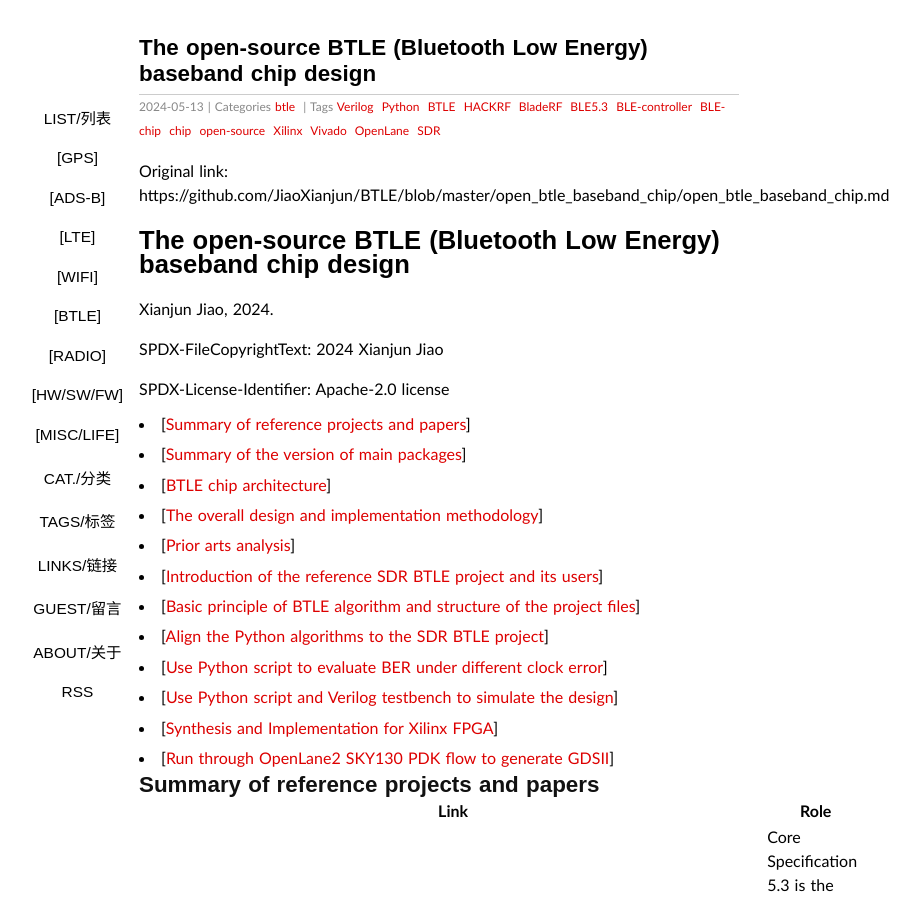
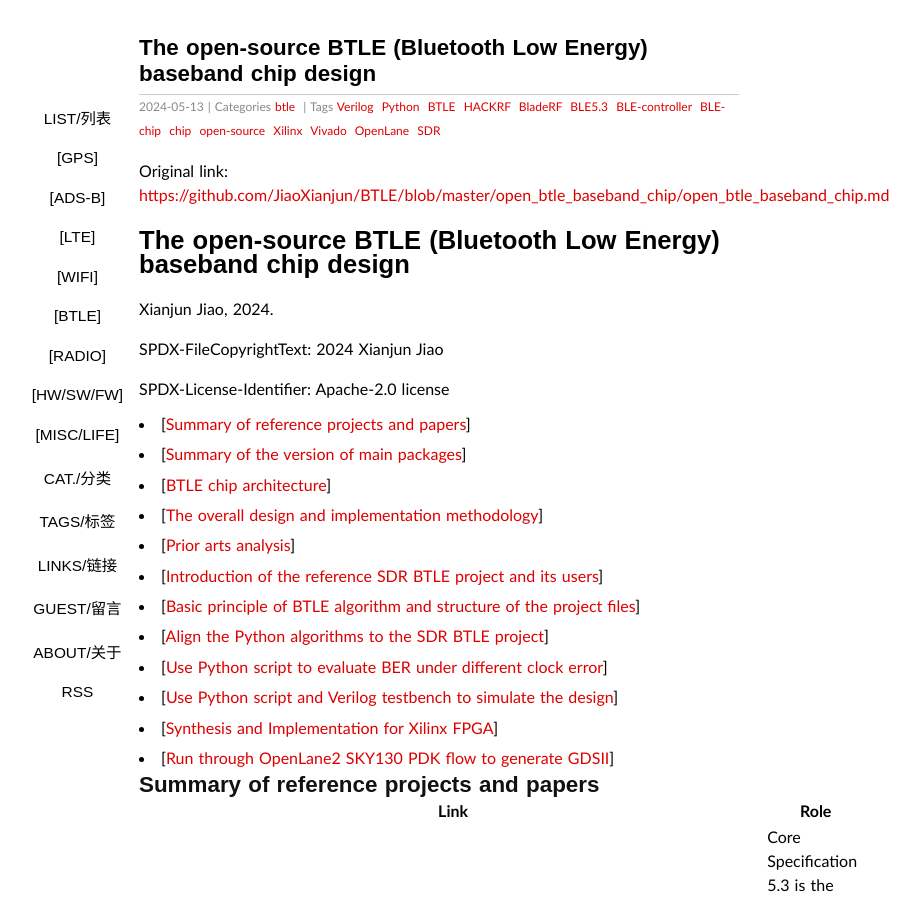
Before and after one commit to sdr-x/sdr-x.github.io, a Jekyll site: the page built from _posts/2024-05-13-open_btle_baseband_chip.md, in a window 1280 px wide and 900 px high. Shown: the whole window, without its empty margins (201-1121 px from the left). Built offline with Jekyll 4.4.1, drawn with Linux system fonts in a browser that asks for light colours; part of the change alters nothing that is shown.

```diff
--- a/_posts/2024-05-13-open_btle_baseband_chip.md
+++ b/_posts/2024-05-13-open_btle_baseband_chip.md
@@ -7,7 +7,7 @@ categories: btle
 tags:  Verilog Python BTLE HACKRF BladeRF BLE5.3 BLE-controller BLE-chip chip open-source Xilinx Vivado OpenLane SDR
 ---
 
-Original link: https://github.com/JiaoXianjun/BTLE/blob/master/open_btle_baseband_chip/open_btle_baseband_chip.md
+Original link: [https://github.com/JiaoXianjun/BTLE/blob/master/open_btle_baseband_chip/open_btle_baseband_chip.md](https://github.com/JiaoXianjun/BTLE/blob/master/open_btle_baseband_chip/open_btle_baseband_chip.md)
 
 # **The open-source BTLE (Bluetooth Low Energy) baseband chip design**
 
```
